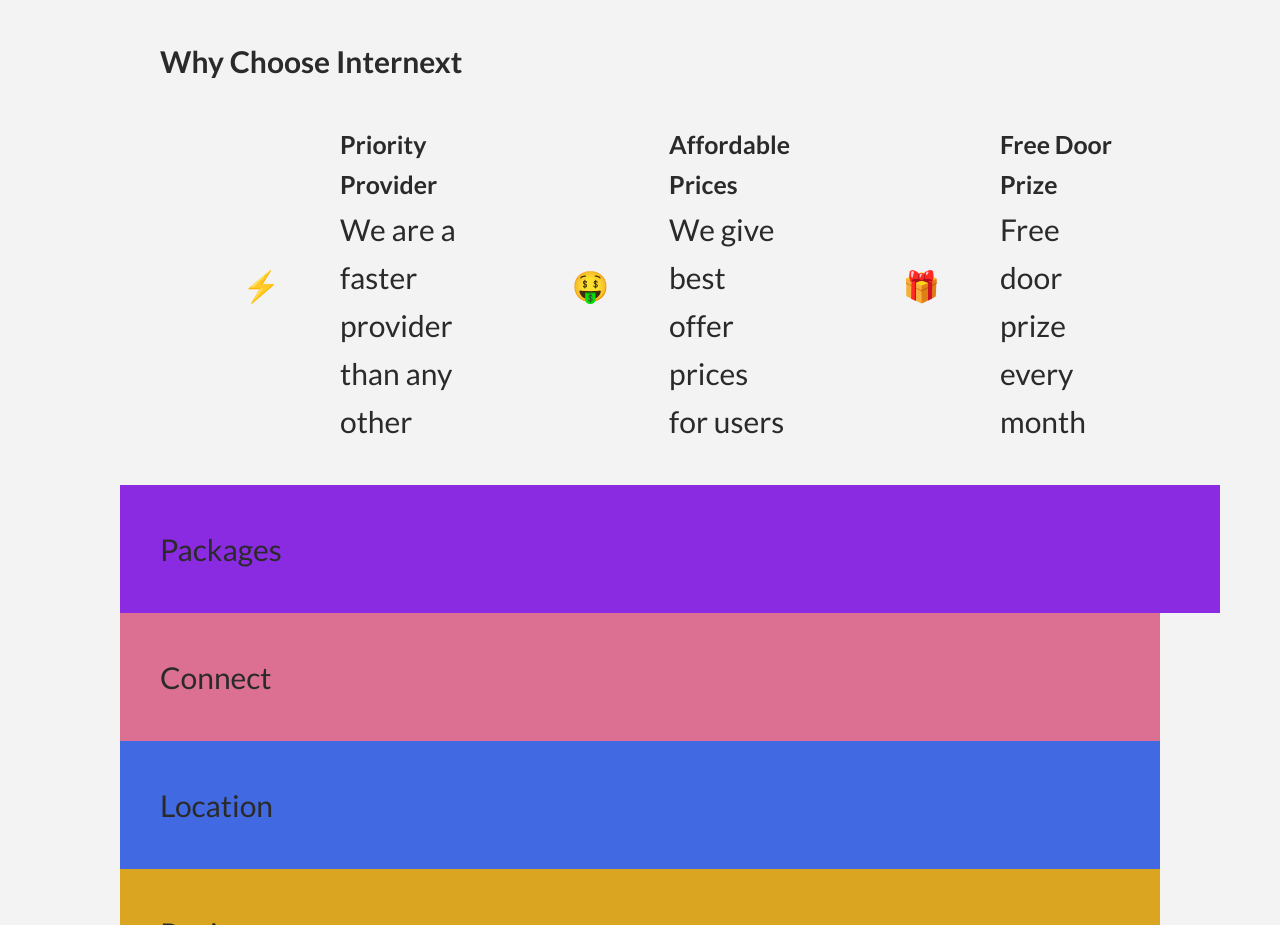
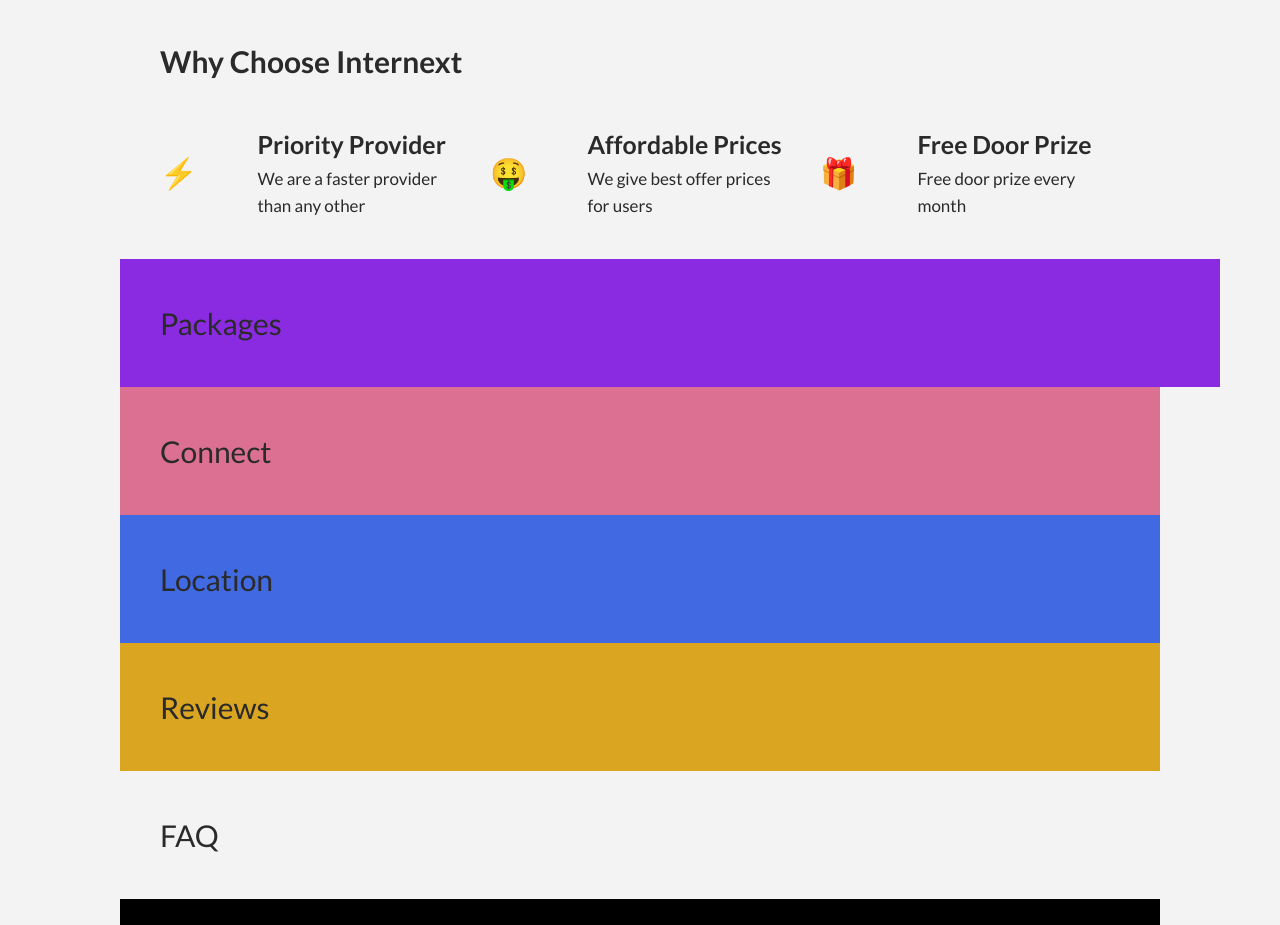
Before and after one commit to rtambunt/internext-landing-page, a website: page index.html in a window 1280 px wide. Shown: the part 811-1736 px from the top of the page. Drawn offline with Linux system fonts and the light colour scheme.

Commit message:
Adjust qualities text font size and adjust grid

```diff
--- a/sass/_qualities.scss
+++ b/sass/_qualities.scss
@@ -2,7 +2,8 @@
   grid-column: center-start / center-end;
 
   display: grid;
-  grid-template-columns: repeat(3, 1fr);
+  // grid-template-columns: repeat(3, 1fr);
+  grid-template-columns: repeat(auto-fit, minmax(25rem, 1fr));
   grid-template-rows: repeat(2, min-content);
   grid-row-gap: 4rem;
   grid-column-gap: 3rem;
@@ -14,13 +15,15 @@
 
 .quality {
   display: grid;
-  grid-template-columns: repeat(2, 1fr);
-  grid-template-rows: repeat(2, min-content);
-  justify-items: end;
+  grid-template-columns: min-content 1fr;
   align-items: center;
   grid-column-gap: 6rem;
 
   &__emote {
-    grid-row: 1 / -1;
+    grid-row: 1 / span 2;
+  }
+
+  &__text {
+    font-size: 1.7rem;
   }
 }
```
Also changed, not shown: css/style.css.
